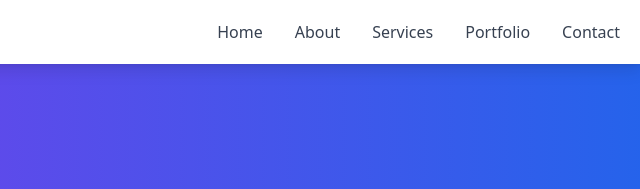
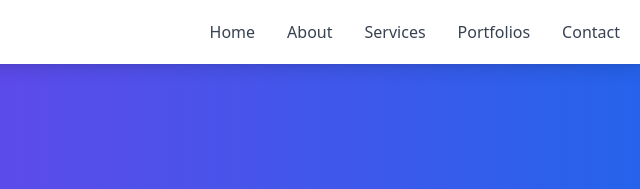
Before and after one commit to MUmarOfficial/learning-git-github, a plain HTML site: page index.html in a window 1280 px wide. Shown: the top 189 px of the page, 636-1276 px from the left. Drawn offline with nearby package versions, Linux system fonts and the light colour scheme.

Commit message:
update spelling of nav link

```diff
--- a/index.html
+++ b/index.html
@@ -45,7 +45,7 @@
               href="#portfolio"
               onclick="navigateTo('portfolio')"
               class="nav-link text-gray-700 hover:text-purple-600 transition duration-300"
-              >Portfolio</a
+              >Portfolios</a
             >
             <a
               href="#contact"
```
